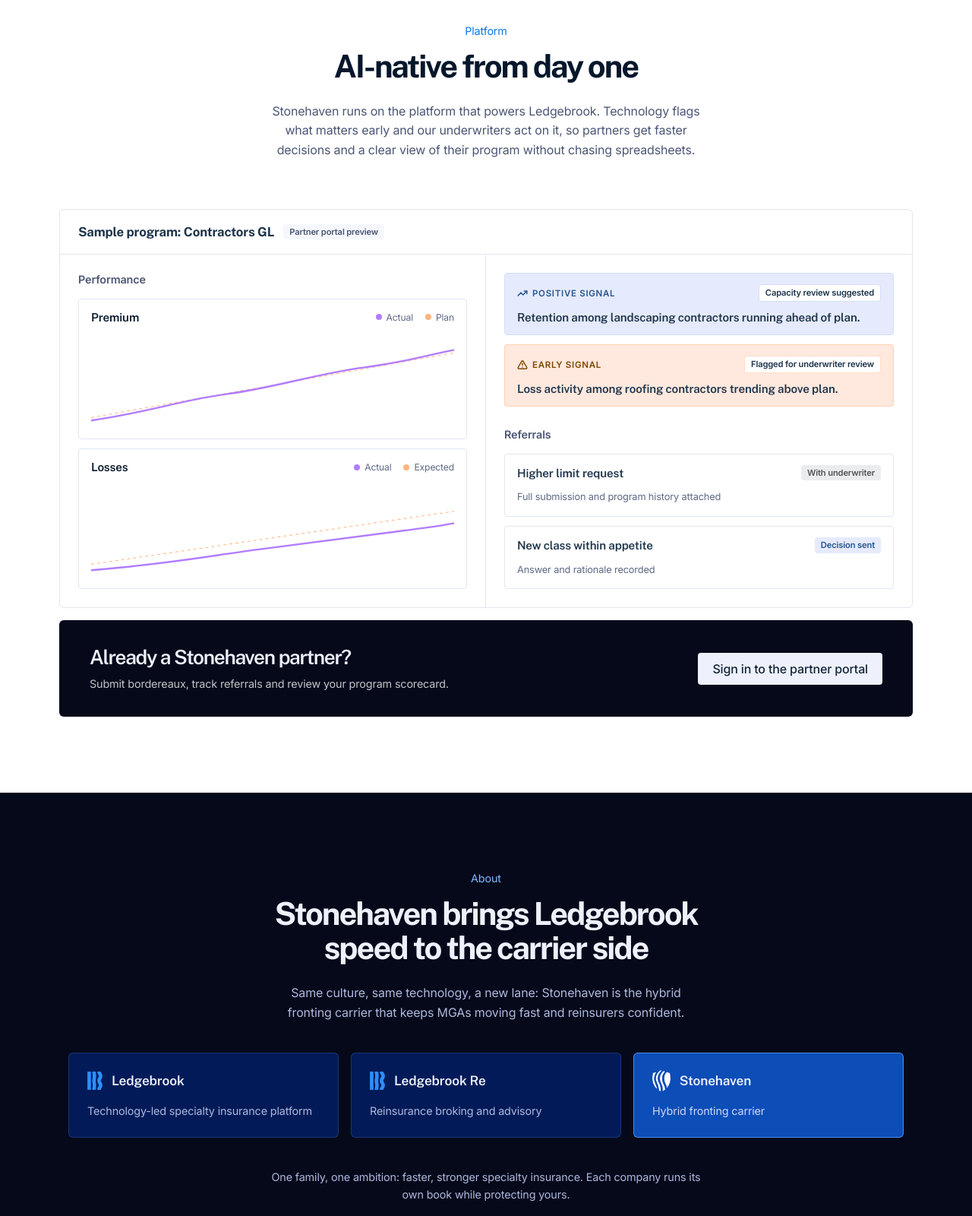
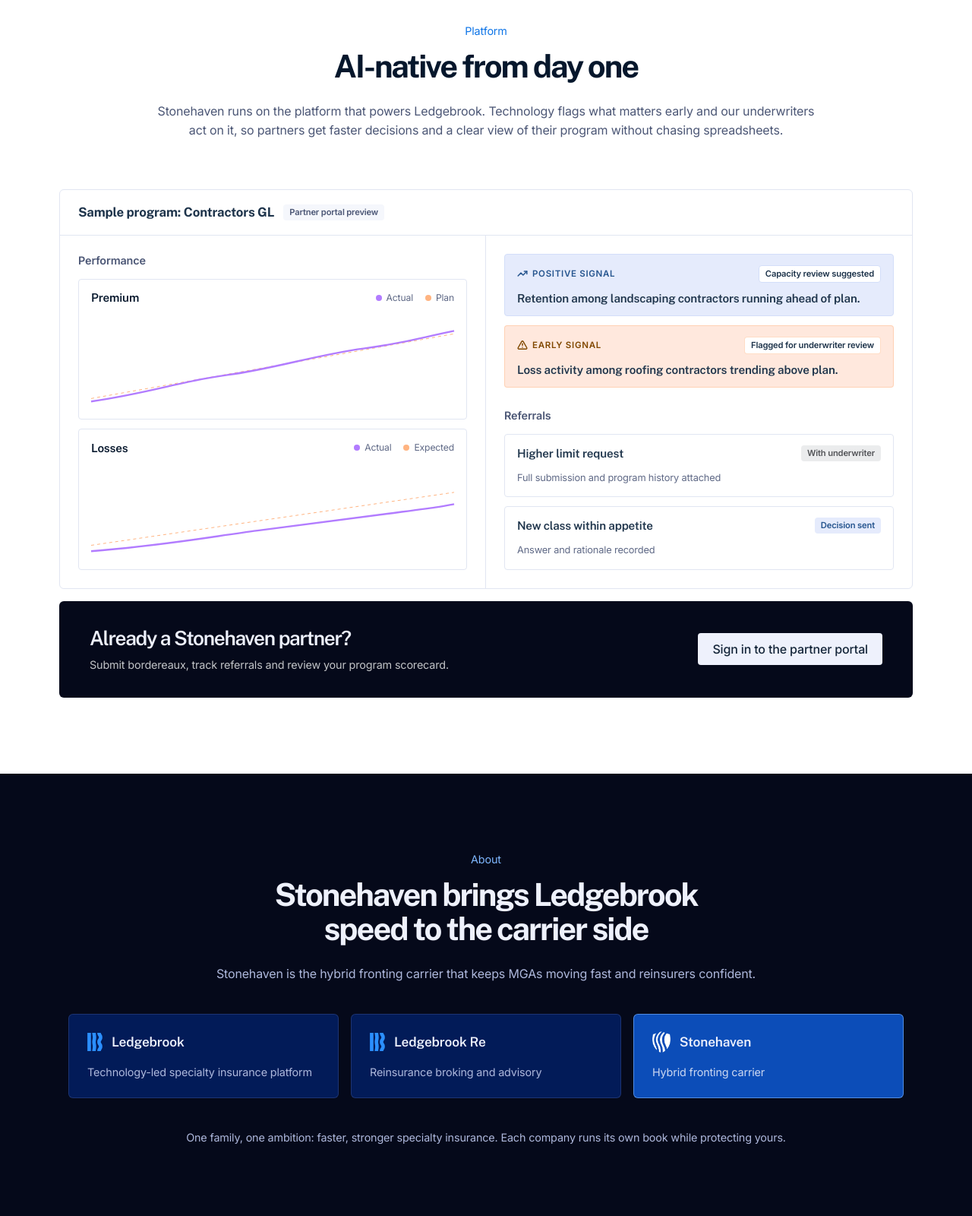
Before and after one commit to EA-Projects/stonehaven, a plain HTML site: page index.html in a window 1280 px wide. Shown: the part 5240-6840 px from the top of the page at 76% size. Drawn offline with nearby package versions, Linux system fonts and the light colour scheme.

Commit message:
Wider About and Platform intros, green hover on the Reinsurers hero tab
- About: heading, intro and closing note on one line (no max width)
- Platform: intro on two lines
- Hero Reinsurers tab: primary button uses button is-green

Co-Authored-By: Claude Opus 5.5 <noreply@anthropic.com>

```diff
--- a/assets/css/webflow.css
+++ b/assets/css/webflow.css
@@ -488,7 +488,7 @@ h6,.heading-style-h6{font-family:var(--font--body); font-size:.9rem; font-weight
 .about_family-name{color:var(--color-on-dark--primary); font-family:var(--font--heading); font-size:1.08rem; font-weight:600; line-height:normal}
 .about_family-role{grid-column:1 / -1; color:var(--color-on-dark--secondary)}
 .about_family-role.is-current{color:rgba(238,241,252,.85)}
-.about_note{max-width:65ch; margin:40px auto 0; color:var(--color-on-dark--secondary); text-align:center}
+.about_note{max-width:none; margin:40px auto 0; color:var(--color-on-dark--secondary); text-align:center}
 @media (max-width:991px){
   .about_family-list{grid-template-columns:1fr}
 }
@@ -553,7 +553,7 @@ h6,.heading-style-h6{font-family:var(--font--body); font-size:.9rem; font-weight
 .form_input.is-select{padding-right:40px; background-image:url(../img/select-chevron.svg); background-position:right 10px center; background-size:20px 20px; background-repeat:no-repeat; cursor:pointer; appearance:none /* custom property */}
 .form_input.is-text-area{display:block; min-height:120px; max-height:280px; resize:vertical /* custom property */}
 .form_actions{display:flex; flex-wrap:wrap; grid-column:1 / -1; justify-content:space-between; align-items:center; gap:16px}
-.form_disclaimer{margin:0; color:var(--color-gray--400)}
+.form_disclaimer{margin:0; color:var(--color-gray--400); opacity: .4}
 /* Success replaces the form; same height as the form so the box doesn't jump */
 .form_message-success{padding:0; background-color:transparent; text-align:center}
 .form_success-content{display:flex; flex-direction:column; justify-content:center; align-items:center; min-height:428px}
--- a/index.html
+++ b/index.html
@@ -89,7 +89,7 @@
                   <div class="hero_tab-pane" role="tabpanel" id="hero-pane-re" aria-labelledby="hero-tab-re">
                     <p class="hero_text">Stonehaven is a hybrid fronting carrier and a member of the Ledgebrook group. We keep a share of every program and underwrite it as though we retained it all, and we give reinsurers direct visibility into the performance of the programs they support.</p>
                     <div class="hero_buttons">
-                      <a class="button" href="#reinsurers" data-topic="capacity">Request a capacity briefing</a>
+                      <a class="button is-green" href="#reinsurers" data-topic="capacity">Request a capacity briefing</a>
                       <a class="button is-secondary" href="#about">Meet the Ledgebrook family</a>
                     </div>
                   </div>
@@ -350,7 +350,7 @@
           <div class="padding-section-large">
             <div class="section-header_component">
               <div class="section-header_title-wrap"><div class="section-header_eyebrow">Platform</div><h2 class="section-header_heading" id="platform-heading">AI-native from day one</h2></div>
-              <p class="section-header_text">Stonehaven runs on the platform that powers Ledgebrook. Technology flags what matters early and our underwriters act on it, so partners get faster decisions and a clear view of their program without chasing spreadsheets.</p>
+              <p class="section-header_text is-wide">Stonehaven runs on the platform that powers Ledgebrook. Technology flags what matters early and our underwriters act on it, so partners get faster decisions and a clear view of their program without chasing spreadsheets.</p>
             </div>
             <div class="platform_portal" aria-label="Illustration of the partner portal">
               <div class="platform_portal-header"><div class="platform_portal-title">Sample program: Contractors GL</div><div class="tag is-neutral">Partner portal preview</div></div>
@@ -409,7 +409,7 @@
           <div class="padding-section-large">
             <div class="section-header_component is-compact">
               <div class="section-header_title-wrap"><div class="section-header_eyebrow is-alternate">About</div><h2 class="section-header_heading is-alternate" id="about-heading">Stonehaven brings Ledgebrook speed to the carrier side</h2></div>
-              <p class="section-header_text is-alternate">Same culture, same technology, a new lane: Stonehaven is the hybrid fronting carrier that keeps MGAs moving fast and reinsurers confident.</p>
+              <p class="section-header_text is-alternate is-wide">Stonehaven is the hybrid fronting carrier that keeps MGAs moving fast and reinsurers confident.</p>
             </div>
             <div class="about_family">
               <ul class="about_family-list" role="list" aria-label="Ledgebrook group companies">
```
